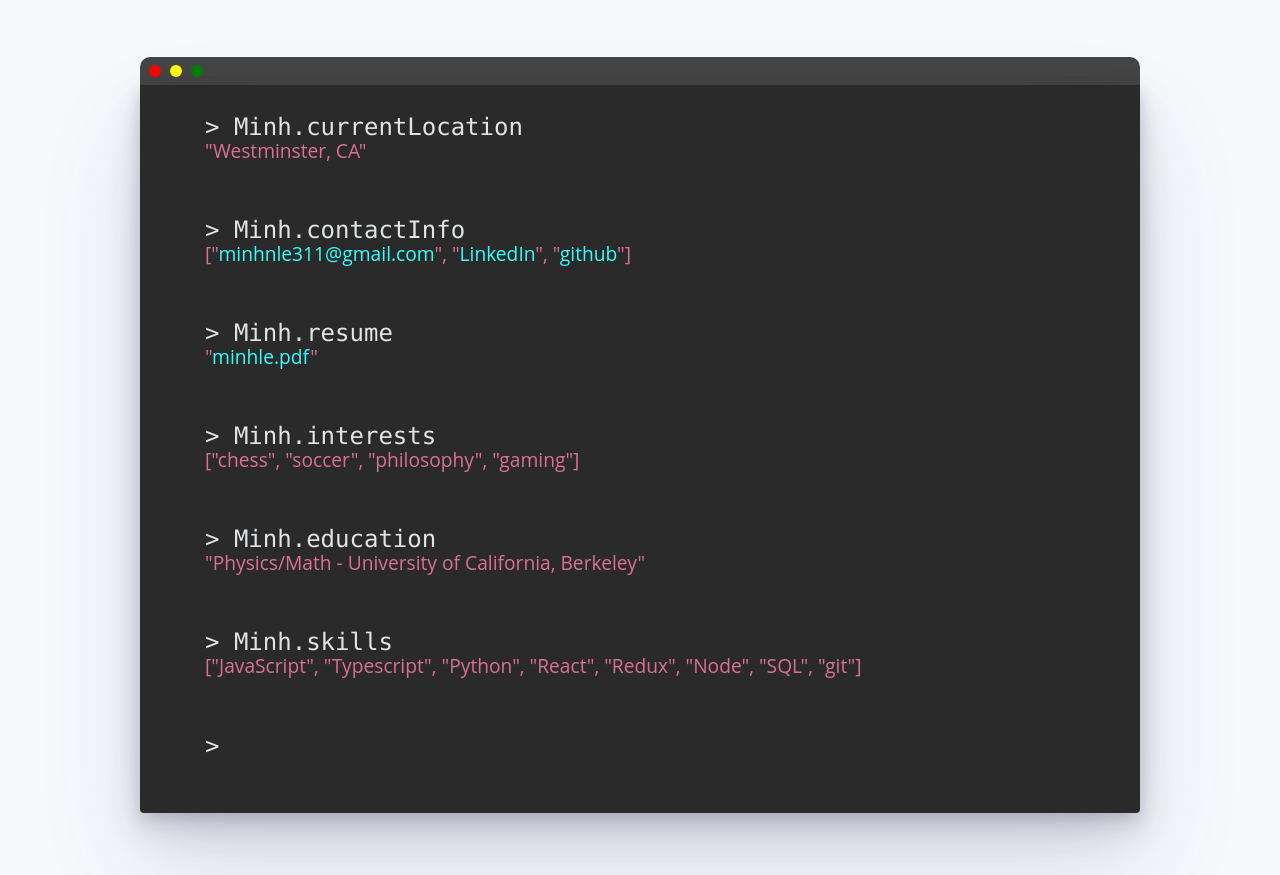
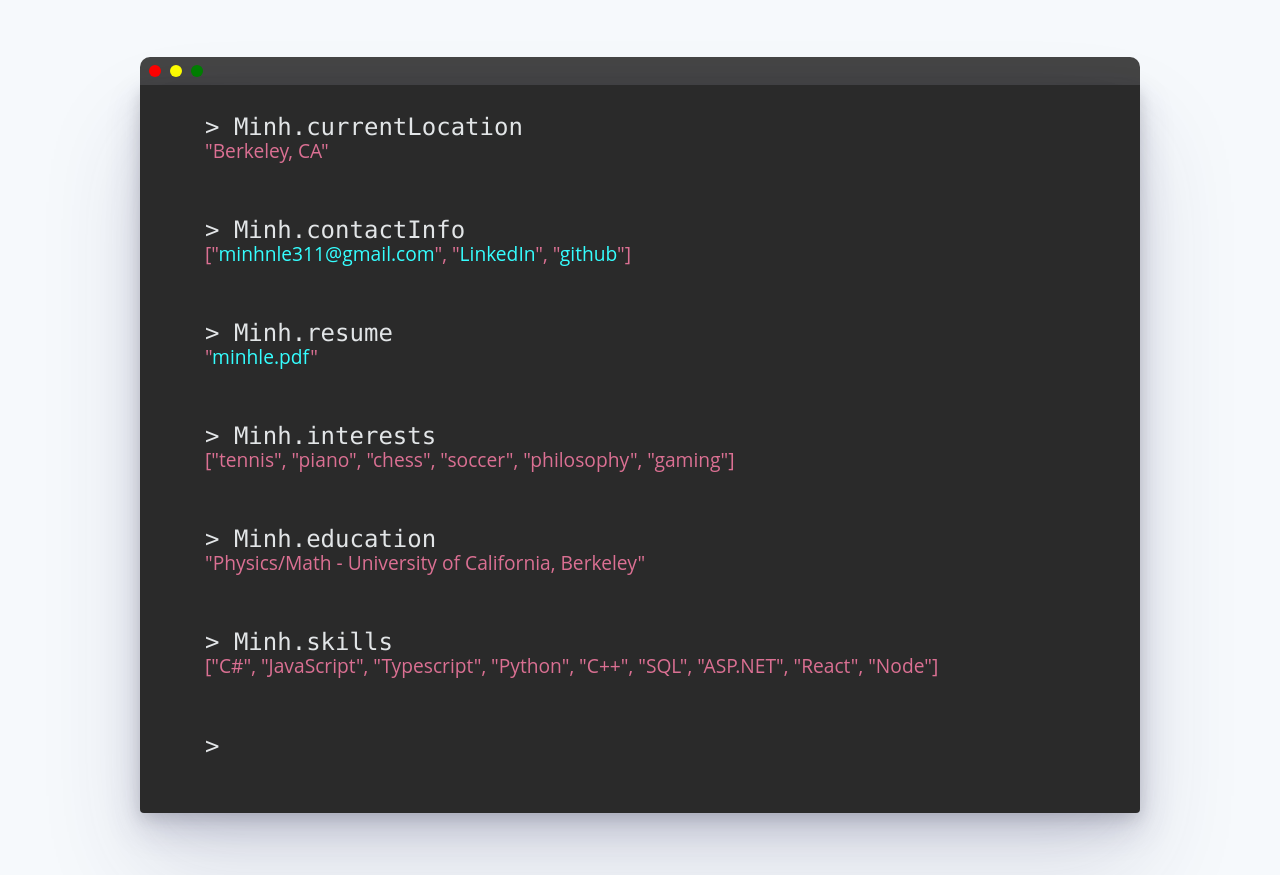
Before and after one commit to xM1nh/personal-portfolio, a React (Vite) app: page / in a window 1280 px wide. Shown: the part 580-1455 px from the top of the page. Built offline with nearby package versions, Linux system fonts and the light colour scheme; the HTML template or start-up script is replaced by a standard one; a web font is replaced by a local one.

Commit message:
Update aboutContent.ts

```diff
--- a/src/contents/aboutContent.ts
+++ b/src/contents/aboutContent.ts
@@ -1,7 +1,7 @@
 const aboutContent = [
   {
     inputVal: "Minh.currentLocation",
-    returnVal: '"Westminster, CA"',
+    returnVal: '"Berkeley, CA"',
   },
   {
     inputVal: "Minh.contactInfo",
@@ -14,7 +14,7 @@ const aboutContent = [
   },
   {
     inputVal: "Minh.interests",
-    returnVal: '["chess", "soccer", "philosophy", "gaming"]',
+    returnVal: '["tennis", "piano", "chess", "soccer", "philosophy", "gaming"]',
   },
   {
     inputVal: "Minh.education",
@@ -24,7 +24,7 @@ const aboutContent = [
   {
     inputVal: "Minh.skills",
     returnVal:
-      '["JavaScript", "Typescript", "Python", "React", "Redux", "Node", "SQL", "git"]',
+      '["C#", "JavaScript", "Typescript", "Python", "C++", "SQL", "ASP.NET", "React", "Node"]',
   },
 ];
 
```
